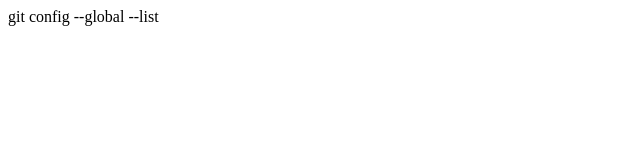
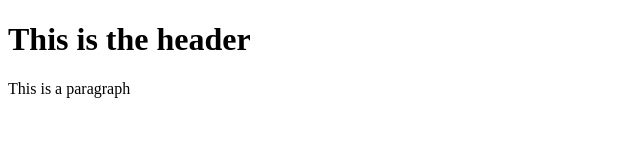
Before and after one commit to JesseCastro1985/git-test, a plain HTML site: page index.html in a window 1280 px wide. Shown: the whole page, without its empty margins (0-640 px from the left). Drawn offline with Linux system fonts and the light colour scheme.

Commit message:
second commit

```diff
--- a/index.html
+++ b/index.html
@@ -1,6 +1,7 @@
 <!DOCTYPE html>
 <html>
     <body>
-        git config --global --list
+       <h1>This is the header</h1>
+       <p>This is a paragraph</p>
     </body>
 </html>
```
